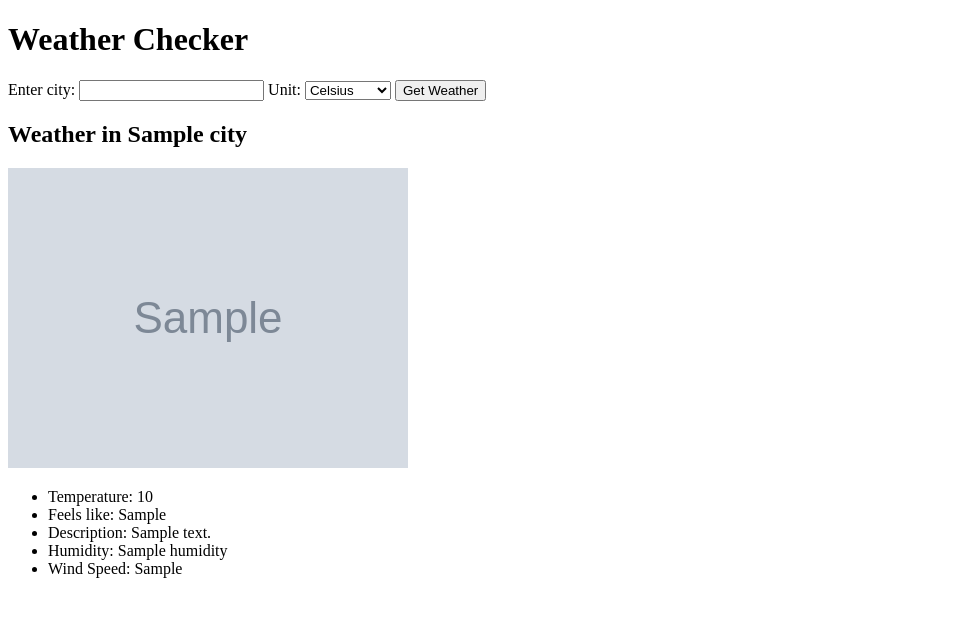
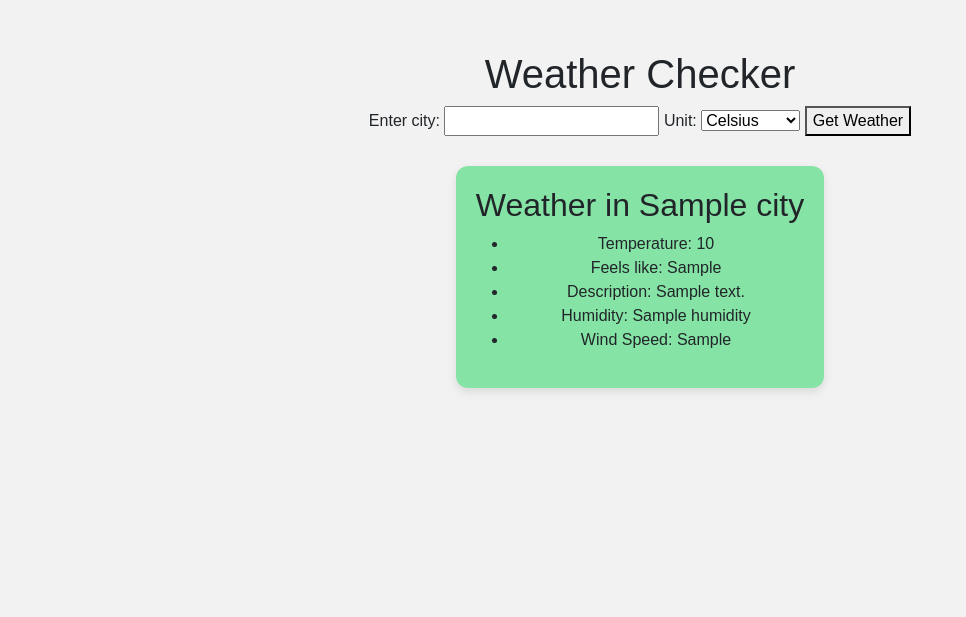
Before and after one commit to gradile/Final-project-git, a Flask app: template templates/index.html in a window 1280 px wide. Shown: the top 617 px of the page, without its empty margins (0-966 px from the left). Run offline with Flask 3, Linux system fonts and the light colour scheme; the template is opened without the code that fills it: most values are stand-ins (such as "Sample title", 1, 10 or a date in 2020); grey boxes marked "Sample" are stand-in pictures; some libraries are stand-ins or nearby versions.

Commit message:
change for icons

```diff
--- a/main.py
+++ b/main.py
@@ -6,8 +6,34 @@ app = Flask(__name__)
 API_KEY = 'b842877a99171f6d11bfc64a15bf0c1b'
 BASE_URL = "http://api.openweathermap.org/data/2.5/weather"
 
+WEATHER_ICON_MAP = {
+    "clear sky": "wi-day-sunny",
+    "few clouds": "wi-day-cloudy",
+    "scattered clouds": "wi-cloud",
+    "broken clouds": "wi-cloudy",
+    "shower rain": "wi-showers",
+    "rain": "wi-rain",
+    "thunderstorm": "wi-thunderstorm",
+    "snow": "wi-snow",
+    "mist": "wi-fog"
+}
+
 @app.route('/', methods=['GET', 'POST'])
 def index():
+
+#     WEATHER_ICON_MAP = {
+#     "clear sky": "wi-day-sunny",
+#     "few clouds": "wi-day-cloudy",
+#     "scattered clouds": "wi-cloud",
+#     "broken clouds": "wi-cloudy",
+#     "shower rain": "wi-showers",
+#     "rain": "wi-rain",
+#     "thunderstorm": "wi-thunderstorm",
+#     "snow": "wi-snow",
+#     "mist": "wi-fog"
+# }
+
+
     weather = None
     error = None
 
@@ -28,14 +54,18 @@ def index():
             response.raise_for_status()
             data = response.json()
 
+            # description = data['weather'][0]['description']
+            icon_class = WEATHER_ICON_MAP.get(description.lower(), "wi-na")
+
             weather = {
                 'city': data['name'],
                 'temperature': f"{data['main']['temp']}{unit_symbol}",
                 'feels_like': f"{data['main']['feels_like']}{unit_symbol}",
                 'description': data['weather'][0]['description'],
+                'description': description.title(),
                 'humidity': f"{data['main']['humidity']}%",
                 'wind_speed': f"{data['wind']['speed']} m/s",
-                'icon': f"http://openweathermap.org/img/wn/{data['weather'][0]['icon']}@2x.png"
+                'icon': icon_class
             }
 
         except requests.exceptions.HTTPError:
--- a/templates/index.html
+++ b/templates/index.html
@@ -2,6 +2,33 @@
 <html>
 <head>
     <title>🌦️ Weather App</title>
+    <link href="https://cdn.jsdelivr.net/npm/bootstrap@5.0.2/dist/css/bootstrap.min.css" rel="stylesheet" integrity="sha384-EVSTQN3/azprG1Anm3QDgpJLIm9Nao0Yz1ztcQTwFspd3yD65VohhpuuCOmLASjC" crossorigin="anonymous">
+    <link rel="stylesheet" href="https://cdnjs.cloudflare.com/ajax/libs/weather-icons/2.0.10/css/weather-icons.min.css">
+    <style>
+        body {
+            font-family: Arial, sans-serif;
+            text-align: center;
+            padding: 50px;
+            background: #f2f2f2;
+        }
+        form {
+            margin-bottom: 30px;
+        }
+        .weather-box {
+            display: inline-block;
+            background: rgb(133, 228, 165);
+            padding: 20px;
+            border-radius: 12px;
+            box-shadow: 0 4px 10px rgba(0,0,0,0.1);
+        }
+        .wi {
+            font-size: 64px;
+            margin-bottom: 15px;
+        }
+        .error {
+            color: red;
+        }
+    </style>
 </head>
 <body>
     <h1>Weather Checker</h1>
@@ -21,8 +48,11 @@
     {% endif %}
 
     {% if weather %}
+    <div class="weather-box">
+
         <h2>Weather in {{ weather.city }}</h2>
-        <img src="{{ weather.icon }}" alt="weather icon">
+        <!-- <img src="{{ weather.icon }}" alt="weather icon"> -->
+        <i class="wi wi-{{ weather.icon_class }}"></i>
         <ul>
             <li>Temperature: {{ weather.temperature }}</li>
             <li>Feels like: {{ weather.feels_like }}</li>
@@ -30,6 +60,7 @@
             <li>Humidity: {{ weather.humidity }}</li>
             <li>Wind Speed: {{ weather.wind_speed }}</li>
         </ul>
+    </div>
     {% endif %}
 </body>
 </html>
```
